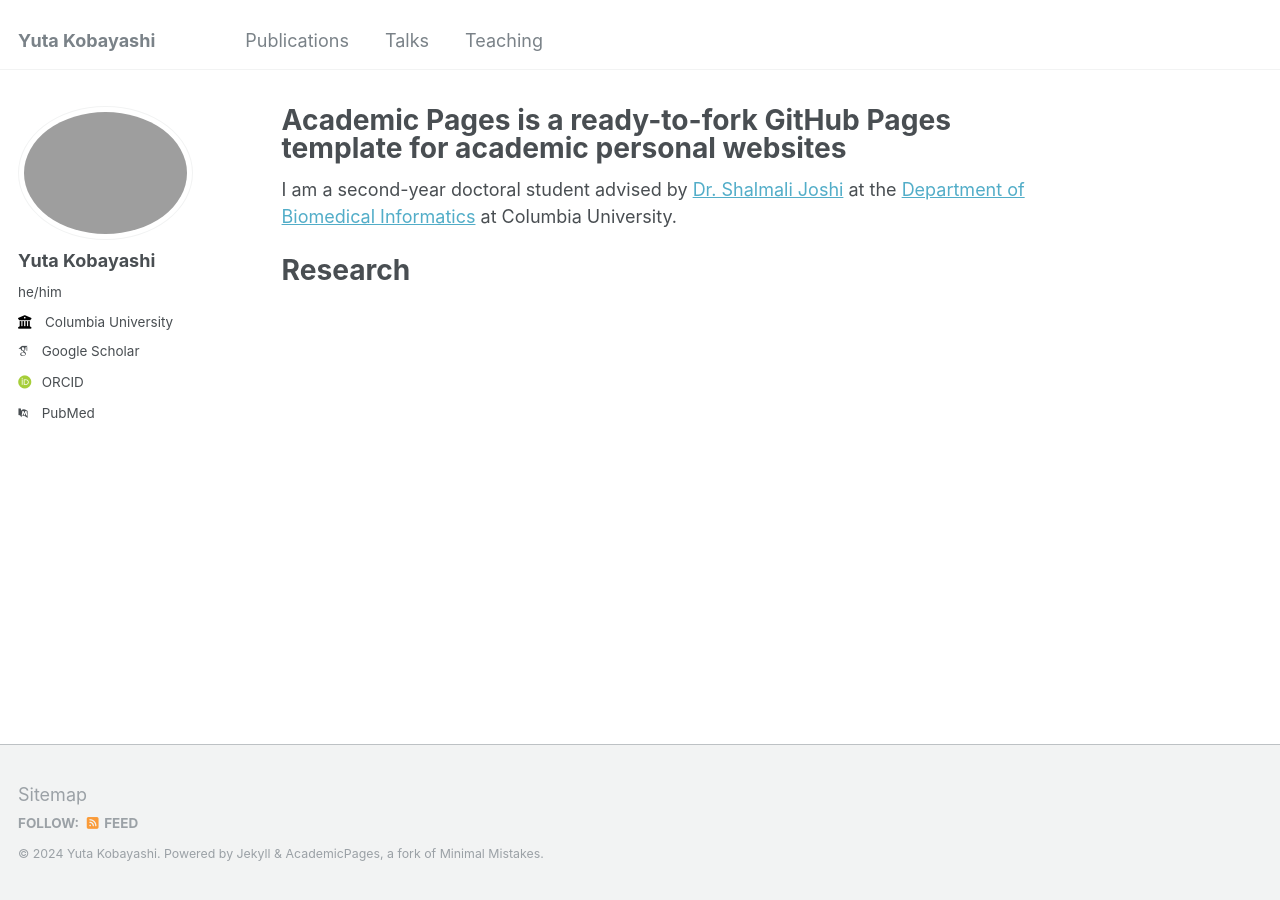
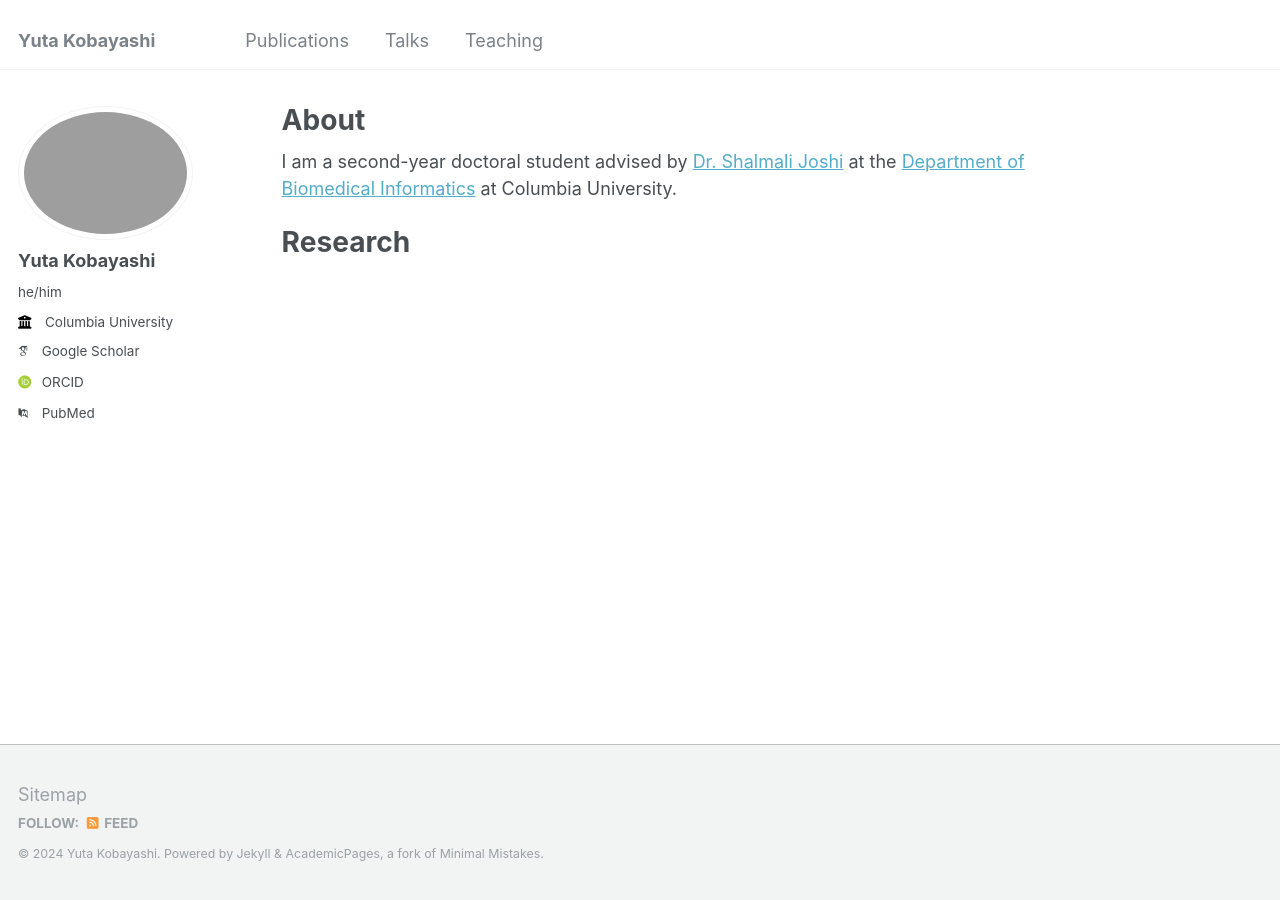
Before and after one commit to ykobaya9/ykobaya9.github.io, a Jekyll site: the page built from _pages/about.md, in a window 1280 px wide. Built offline with Jekyll 4.4.1, drawn with Linux system fonts in a browser that asks for light colours; some web fonts are replaced.

```diff
--- a/_config.yml
+++ b/_config.yml
@@ -32,7 +32,7 @@ author:
 
   # Academic websites
   arxiv            : # URL - Update with the correct link to your profile
-  googlescholar    : "https://scholar.google.com/citations?user=PS_CX0AAAAAJ"
+  googlescholar    : "https://scholar.google.com/citations?user=ePjRZKcAAAAJ"
   impactstory      : # URL
   orcid            : "http://orcid.org/yourorcidurl"
   semantic         : # URL
--- a/_pages/about.md
+++ b/_pages/about.md
@@ -1,6 +1,6 @@
 ---
 permalink: /
-title: "Academic Pages is a ready-to-fork GitHub Pages template for academic personal websites"
+title: "About"
 author_profile: true
 redirect_from:
   - /about/
```
Also changed, not shown: 2 other files.
